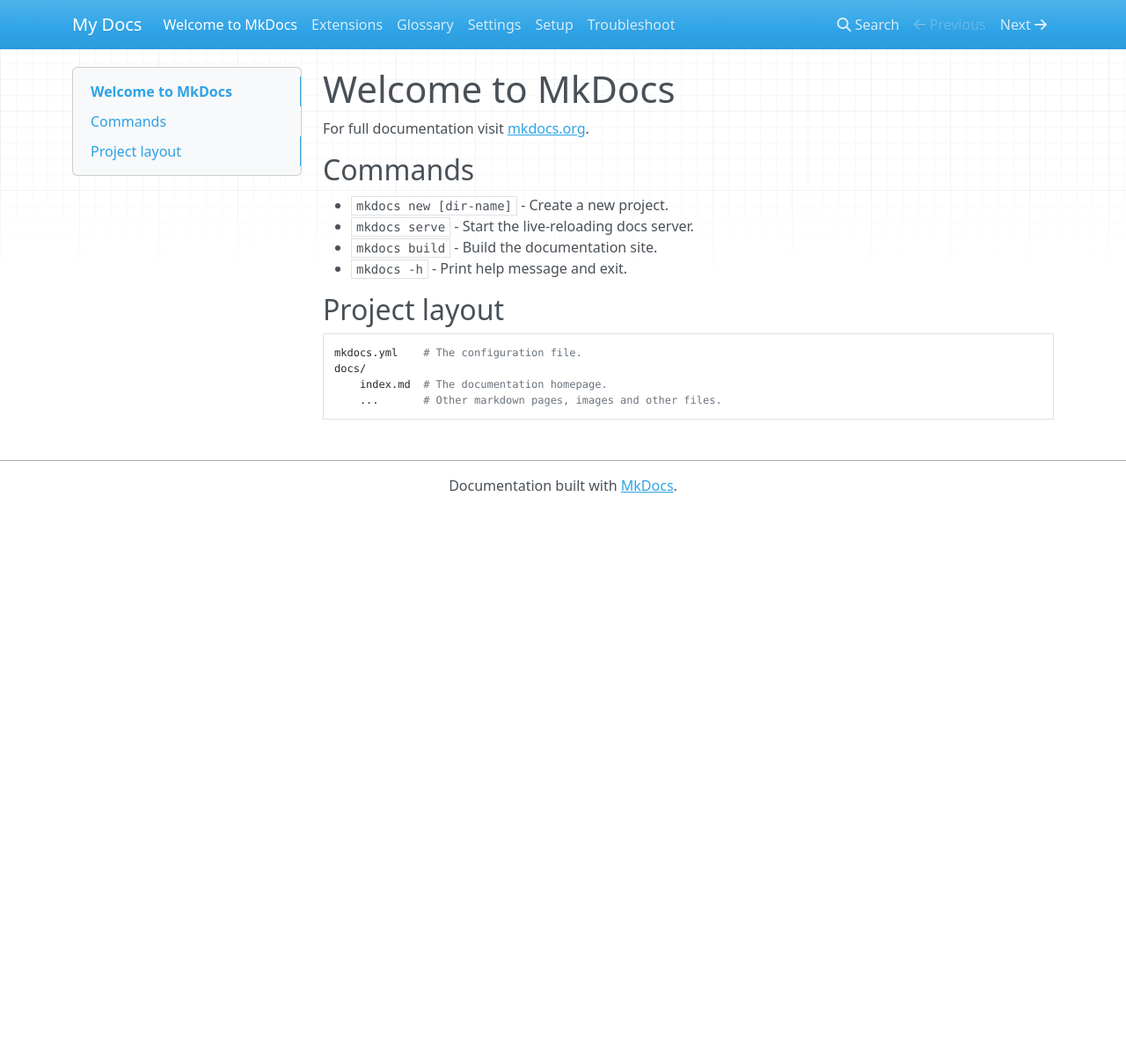
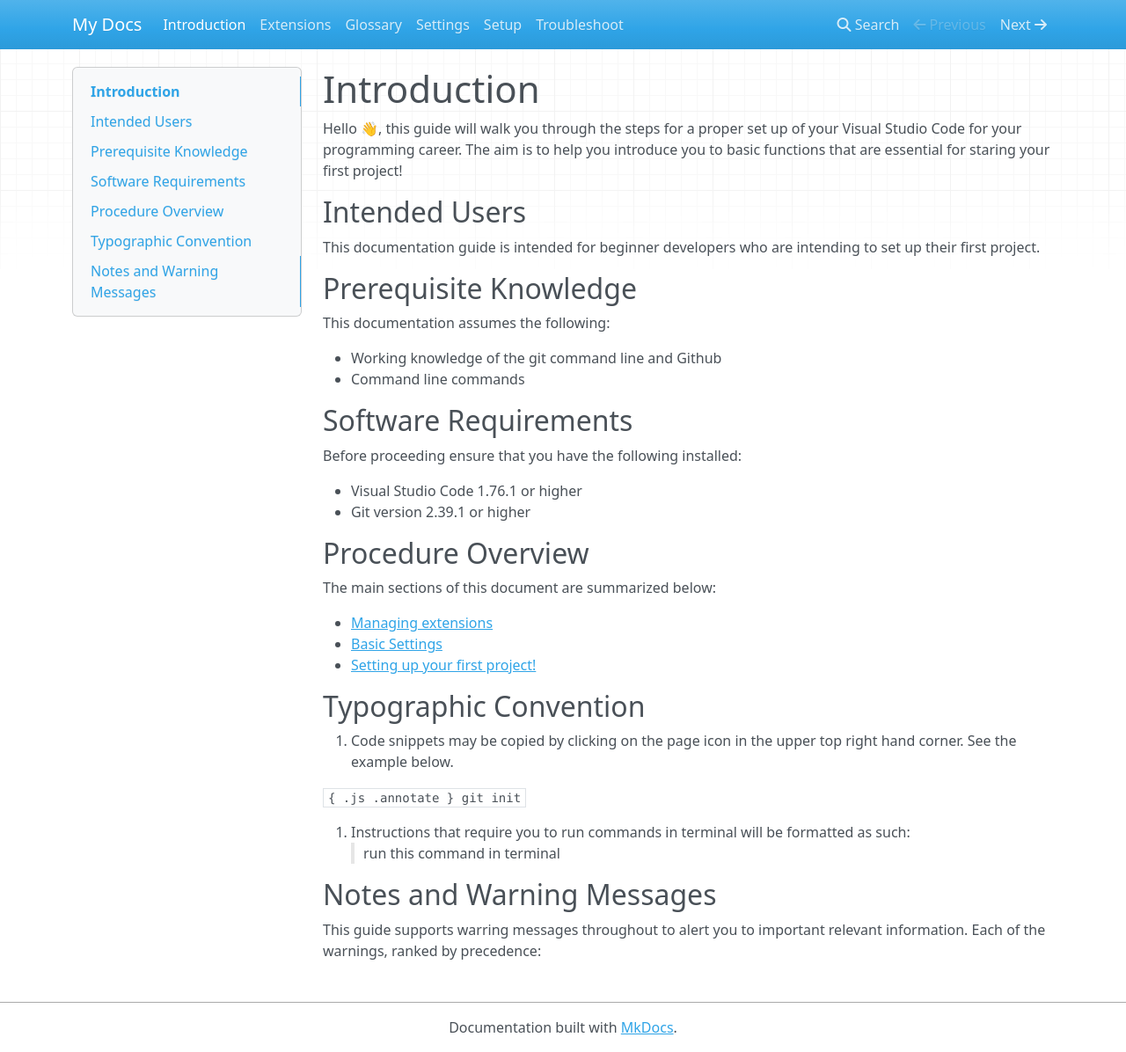
Before and after one commit to aye-ron98/UserGuide, an MkDocs documentation site: the page built from docs/index.md, in a window 1280 px wide and 1196 px high. Shown: the whole window at 88% size. Built offline with MkDocs 1.6.1, drawn with Linux system fonts in a browser that asks for light colours; nearby versions of some CDN libraries.

Commit message:
start index page

````diff
--- a/docs/index.md
+++ b/docs/index.md
@@ -1,17 +1,44 @@
-# Welcome to MkDocs
+# Introduction
 
-For full documentation visit [mkdocs.org](https://www.mkdocs.org).
+Hello 👋, this guide will walk you through the steps for a proper set up of your Visual Studio Code for your programming career. The aim is to help you introduce you to basic functions that are essential for staring your first project!
 
-## Commands
+## Intended Users
 
-* `mkdocs new [dir-name]` - Create a new project.
-* `mkdocs serve` - Start the live-reloading docs server.
-* `mkdocs build` - Build the documentation site.
-* `mkdocs -h` - Print help message and exit.
+This documentation guide is intended for beginner developers who are intending to set up their first project.
 
-## Project layout
+## Prerequisite Knowledge
 
-    mkdocs.yml    # The configuration file.
-    docs/
-        index.md  # The documentation homepage.
-        ...       # Other markdown pages, images and other files.
+This documentation assumes the following:
+
+- Working knowledge of the git command line and Github
+- Command line commands
+
+## Software Requirements
+
+Before proceeding ensure that you have the following installed:
+
+- Visual Studio Code 1.76.1 or higher
+- Git version 2.39.1 or higher
+
+## Procedure Overview
+
+The main sections of this document are summarized below:
+
+- [Managing extensions](/docs/extensions.md)
+- [Basic Settings](/docs/settings.md)
+- [Setting up your first project!](/docs/setup.md)
+
+## Typographic Convention
+
+1. Code snippets may be copied by clicking on the page icon in the upper top right hand corner. See the example below.
+
+``` { .js .annotate } git init ```
+
+2. Instructions that require you to run commands in terminal will be formatted as such:
+> run this command in terminal
+
+## Notes and Warning Messages
+
+This guide supports warring messages throughout to alert you to important relevant information. Each of the warnings, ranked by precedence:
+
+[comment]: <> (add warnings)
````
